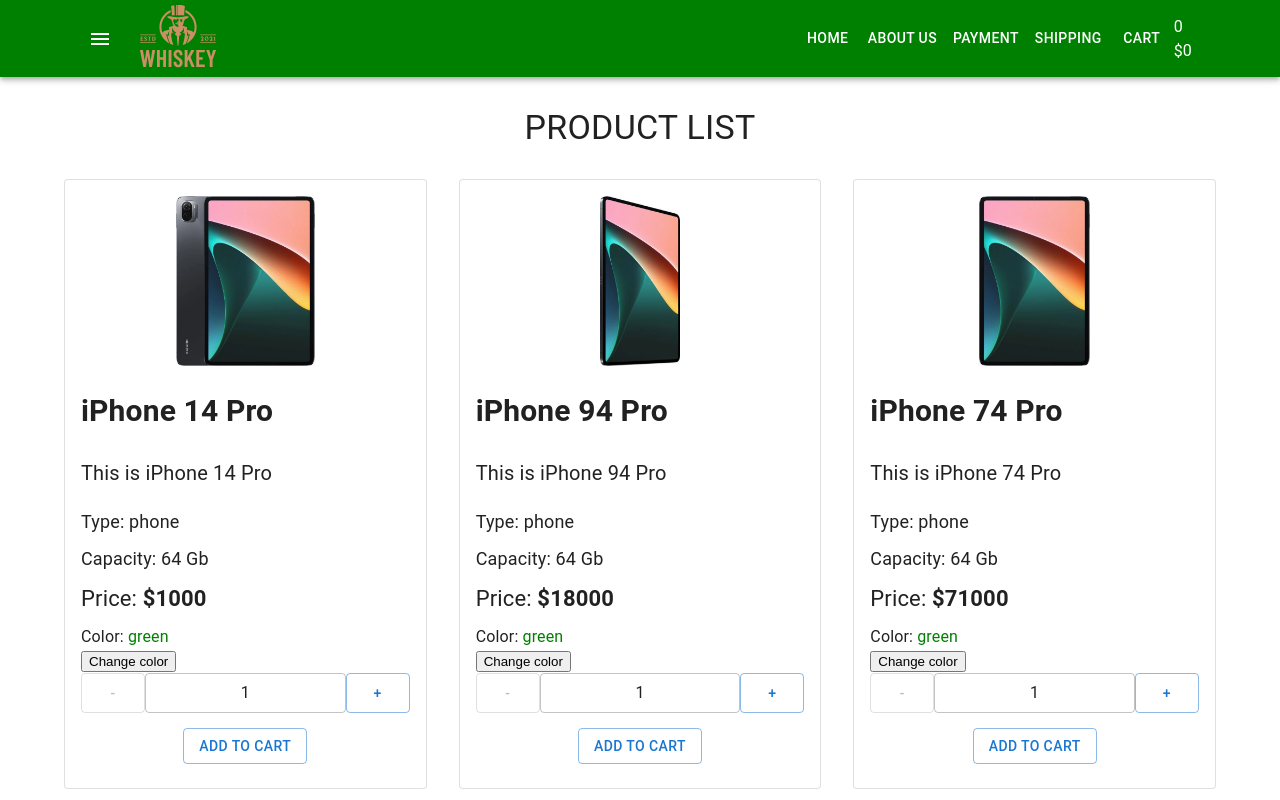
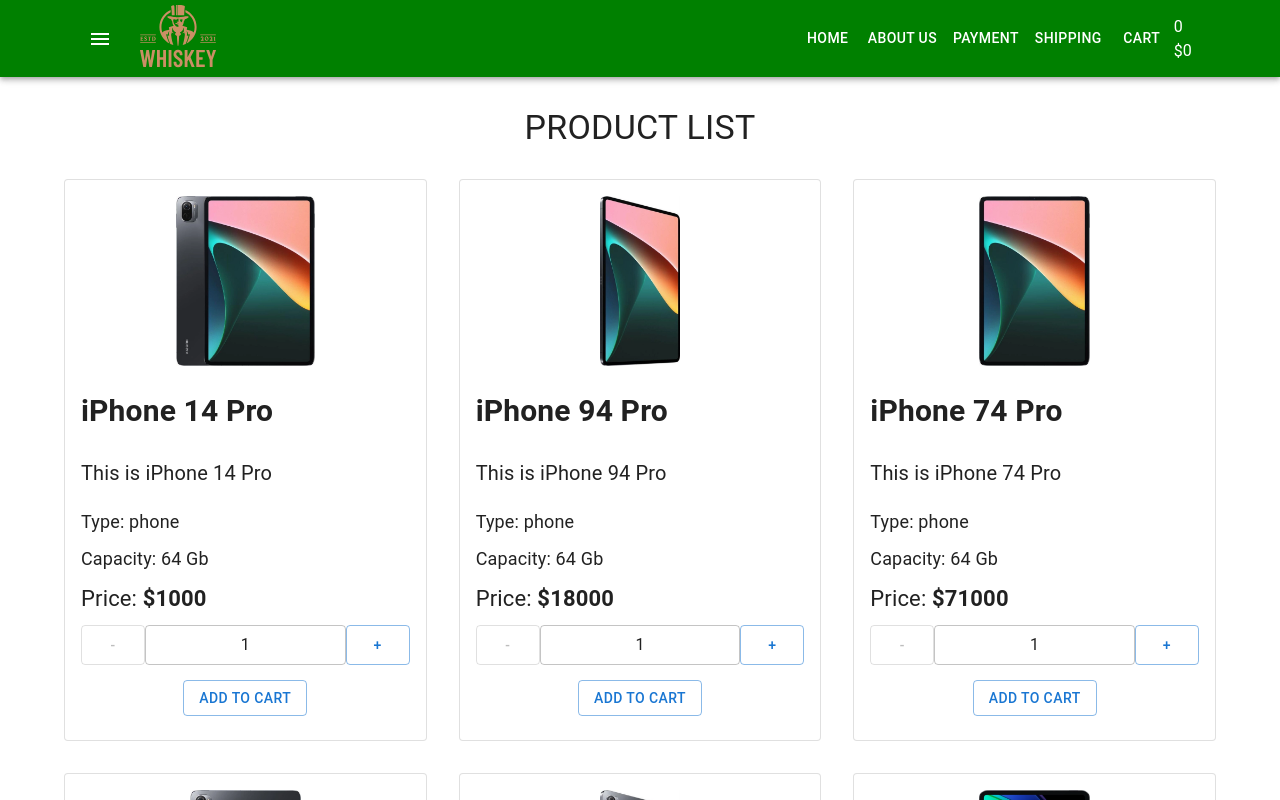
Before and after one commit to YHulko/react-lesson-2, a React (Create React App) app: page / in a window 1280 px wide. Shown: the top 800 px of the page. Built offline with nearby package versions, Linux system fonts and the light colour scheme.

Commit message:
useState

```diff
--- a/src/components/Products/ProductListItem.tsx
+++ b/src/components/Products/ProductListItem.tsx
@@ -1,6 +1,6 @@
 import { Button, Card, CardContent, TextField } from '@mui/material'
 import './ProductListItem.scss'
-import { Component, ReactNode } from 'react'
+import { Component, useState } from 'react'
 
 type Props = {
     title: string
@@ -11,46 +11,29 @@
     image: string
 }
 
-type State = {
-    count: number
-    color: string
-}
+ const ProductListItem = ({
+     title,
+     description,
+     type,
+     capacity,
+     price,
+     image,
+ }: Props) => {
+    const [count, setCount] = useState<number>(1)
 
-class ProductListItem extends Component<Props, State> {
-    constructor(props: Props) {
-        super(props)
-        this.state = {
-            count: 1,
-            color: 'green',
-        }
-        this.onIncrementClick = this.onIncrementClick.bind(this)
+    const onIncrementClick = () => {
+       setCount((prevState) => prevState+1)
     }
+    const onDecrementClick = () => {
+        setCount((prevState) => prevState-1)
+     }
 
-    onIncrementClick() {
-        this.setState((prevState) => ({
-            count: prevState.count + 1,
-        }))
-    }
 
-    onDecrementClick() {
-        this.setState((prevState) => ({
-            count: prevState.count - 1,
-        }))
-    }
-    changeColor = () => {
-        this.setState((prevState) => ({
-            color: prevState.color === 'green' ? 'red' : 'green',
-        }))
-    }
-
-    render() {
-        const { title, description, type, capacity, price, image } = this.props
-
-        return (
-            <Card variant="outlined">
+     return (
+           <Card variant="outlined">
                 <CardContent>
                     <div className="product-image">
-                        <img src={image} alt="title" />
+                        <img src={image} alt={title} />
                     </div>
                     <h2 className="product-title">{title}</h2>
                     <p className="product-description">{description}</p>
@@ -61,28 +44,12 @@
                     <div className="product-price">
                         Price: <span>${price}</span>
                     </div>
-
-                    <div>
-                        Color: <span className={this.state.color}>
-                        {this.state.color}</span>
-                    </div>
-                    <button onClick={this.changeColor}>Change color</button>
-
                     <div className="product-quantity">
-                        <Button
-                            variant="outlined"
-                            onClick={() => this.onDecrementClick()}
-                            disabled={this.state.count <= 1}
-                        >
-                            -
-                        </Button>
-                        <TextField value={this.state.count} size="small" />
-                        <Button
-                            variant="outlined"
-                            onClick={this.onIncrementClick}
-                        >
-                            +
-                        </Button>
+                        <Button variant="outlined" onClick={onDecrementClick} disabled={count <= 1}>-</Button>
+                        <TextField value={count} size="small" />
+                        <Button variant="outlined"
+                        onClick={onIncrementClick}
+                        >+</Button>
                     </div>
                     <div className="btns-wrap">
                         <Button variant="outlined">Add to cart</Button>
@@ -91,6 +58,5 @@
             </Card>
         )
     }
-}
 
 export default ProductListItem
```
